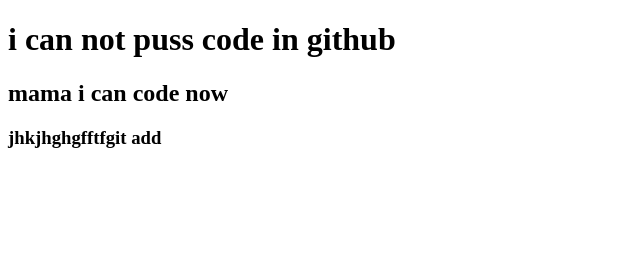
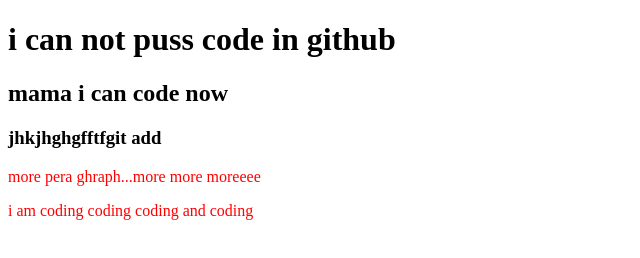
Before and after one commit to hridoy927/my-3rd-repo, a plain HTML site: page index.html in a window 1280 px wide. Shown: the whole page, without its empty margins (0-640 px from the left). Drawn offline with Linux system fonts and the light colour scheme.

Commit message:
styles added

```diff
--- a/index.html
+++ b/index.html
@@ -7,8 +7,13 @@
     <title>my 3rd repo</title>
 </head>
 <body>
+    <link rel="stylesheet" href="style.css">
 <h1> i can not puss code in github</h1>
 <h2> mama i can code now</h2>
 <h3>jhkjhghgfftfgit add</h3>
+<p>more pera ghraph...more more moreeee
+    <p>i am coding coding coding and coding</p>
+
+</p>
 </body>
 </html>
--- /dev/null
+++ b/style.css
@@ -0,0 +1,3 @@
+p{
+    color: red;
+}
```
